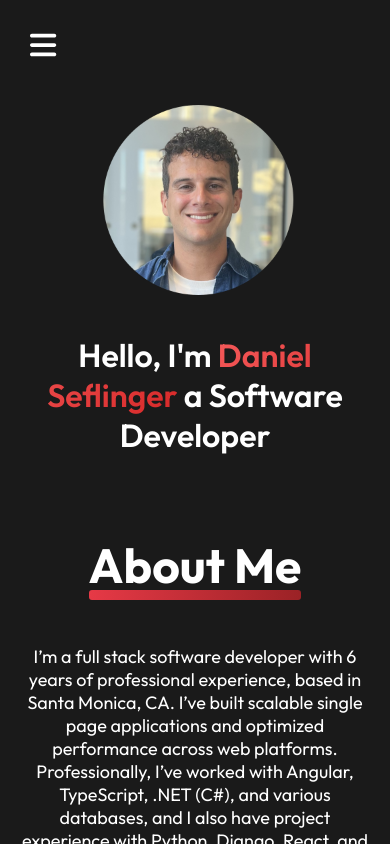
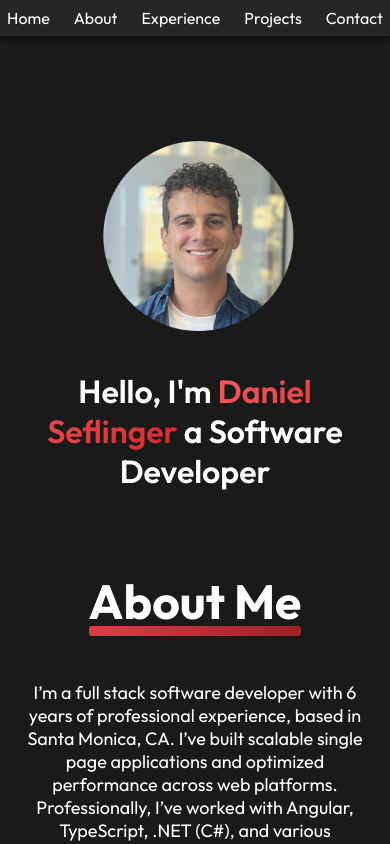
Before and after one commit to dseflinger/MyPortfolio, a React (Vite) app: page / in a window 390 px wide. Shown: the top 844 px of the page. Built offline with nearby package versions, Linux system fonts and the light colour scheme.

Commit message:
updated some styling for mobile navbar

```diff
--- a/src/App.tsx
+++ b/src/App.tsx
@@ -10,6 +10,7 @@
   return (
     <div>
       <Navbar />
+      <div className='page-container'>
         <Hero />
         <About />
         <ProfessionalExperience />
@@ -17,6 +18,7 @@
         <Contact />
         <ToastContainer />
       </div>
+    </div>
   )
 }
 
--- a/src/Components/Navbar/Navbar.scss
+++ b/src/Components/Navbar/Navbar.scss
@@ -15,7 +15,6 @@
     list-style: none;
     gap: 60px;
     font-size: 20px;
-    /*TODO maybe add variables file for font sizes*/
 
     li {
         display: flex;
@@ -63,73 +62,91 @@
     display: none;
 }
 
-
 @media(max-width: 768px) {
 
-    .nav-menu {
-        .nav-contact {
-            display: block;
-        }
-    }
-
-    .navbar {
-        padding: 0;
-        position: relative;
-    }
-
-    .nav-connect {
+    li:last-child {
         display: none;
     }
 
-    .nav-mob-open,
-    .nav-mob-close {
-        visibility: visible;
-        cursor: pointer;
-        font-size: 30px;
+    .nav-menu {
+        font-size: 16px;
+        gap: 24px;
+        justify-content: space-evenly;
     }
 
-    .nav-mob-open {
-        display: block;
-        position: fixed;
-        left: 30px;
-        top: 30px;
-    }
 
-    .nav-mob-close {
-        display: block;
-        top: 30px;
-        align-self: flex-end;
-        width: 30px;
-        margin-right: 30px;
-        margin-top: 30px;
-        cursor: pointer;
-    }
+}
 
-    .nav-menu {
-        position: fixed;
-        flex-direction: column;
-        align-items: start;
-        top: 0;
-        background: rgba(40, 40, 40, 0.95);
-        gap: 0;
-        width: 75%;
-        height: 100%;
-        z-index: 2;
-        transition: left 0.5s;
-        left: -100%;
-    }
+// @media(max-width: 768px) {
 
-    .nav-menu li:not(:first-child) {
-        margin-top: 30px;
-    }
+//     .nav-menu {
+//         justify-content: start;
 
-    .nav-menu {
+//         .nav-contact {
+//             display: block;
+//         }
+//     }
 
-        li {
-            font-size: 24px;
-            line-height: 30px;
-            padding: 0px 16px;
-            flex-direction: row;
-        }
-    }
-}
+//     .navbar {
+//         // padding: 0;
+//         // position: relative;
+//         position: sticky;
+//         background-color: red;
+//     }
+
+//     .nav-connect {
+//         display: none;
+//     }
+
+//     .nav-mob-open,
+//     .nav-mob-close {
+//         visibility: visible;
+//         cursor: pointer;
+//         font-size: 30px;
+//     }
+
+//     .nav-mob-open {
+//         display: block;
+//         // position: fixed;
+//         // left: 30px;
+//         // top: 30px;
+//     }
+
+//     .nav-mob-close {
+//         display: block;
+//         top: 30px;
+//         align-self: flex-end;
+//         width: 30px;
+//         margin-right: 30px;
+//         margin-top: 30px;
+//         cursor: pointer;
+//     }
+
+//     .nav-menu {
+//         position: fixed;
+//         flex-direction: column;
+//         align-items: start;
+//         top: 0;
+//         background: rgba(40, 40, 40, 0.95);
+//         gap: 0;
+//         width: 75%;
+//         height: 100%;
+//         z-index: 2;
+//         transition: left 0.5s;
+//         left: -100%;
+//     }
+
+//     .nav-menu li:not(:first-child) {
+//         margin-top: 30px;
+//     }
+
+//     .nav-menu {
+
+//         li {
+//             font-size: 24px;
+//             line-height: 30px;
+//             padding: 0px 16px;
+//             flex-direction: row;
+//         }
+//     }
+// }
--- a/src/Components/Navbar/Navbar.tsx
+++ b/src/Components/Navbar/Navbar.tsx
@@ -24,9 +24,10 @@
             <ul ref={menuRef} className='nav-menu'>
                 <FontAwesomeIcon onClick={closeMenu} className='nav-mob-close' icon={faX} />
                 <li><AnchorLink href='#home' offset={offset}><span onClick={closeMenu}>Home</span></AnchorLink></li>
-                <li><AnchorLink href='#about' offset={offset}><span onClick={closeMenu}>About Me</span></AnchorLink></li>
-                <li><AnchorLink href="#professional-experience" offset={offset}><span onClick={closeMenu}>Professional Experience</span></AnchorLink></li>
+                <li><AnchorLink href='#about' offset={offset}><span onClick={closeMenu}>About</span></AnchorLink></li>
+                <li><AnchorLink href="#professional-experience" offset={offset}><span onClick={closeMenu}>Experience</span></AnchorLink></li>
                 <li><AnchorLink href="#projects" offset={offset}><span onClick={closeMenu}>Projects</span></AnchorLink></li>
+                <li><AnchorLink href="#contact" offset={offset}><span onClick={closeMenu}>Contact</span></AnchorLink></li>
                 <li className='nav-contact'><AnchorLink href="#contact" offset={offset}><span onClick={closeMenu}>Contact</span></AnchorLink></li>
                 <li ><AnchorLink className='nav-connect primary-button' href="#contact" offset={offset}><span onClick={closeMenu}>Contact Me</span></AnchorLink></li>
             </ul>
--- a/src/index.scss
+++ b/src/index.scss
@@ -21,7 +21,8 @@
 }
 
 @media(max-width: 768px) {
-  body {
+
+  .page-container {
     padding: 0px 16px;
   }
 }
```
Lines whose indentation alone changed are shown as unchanged.
